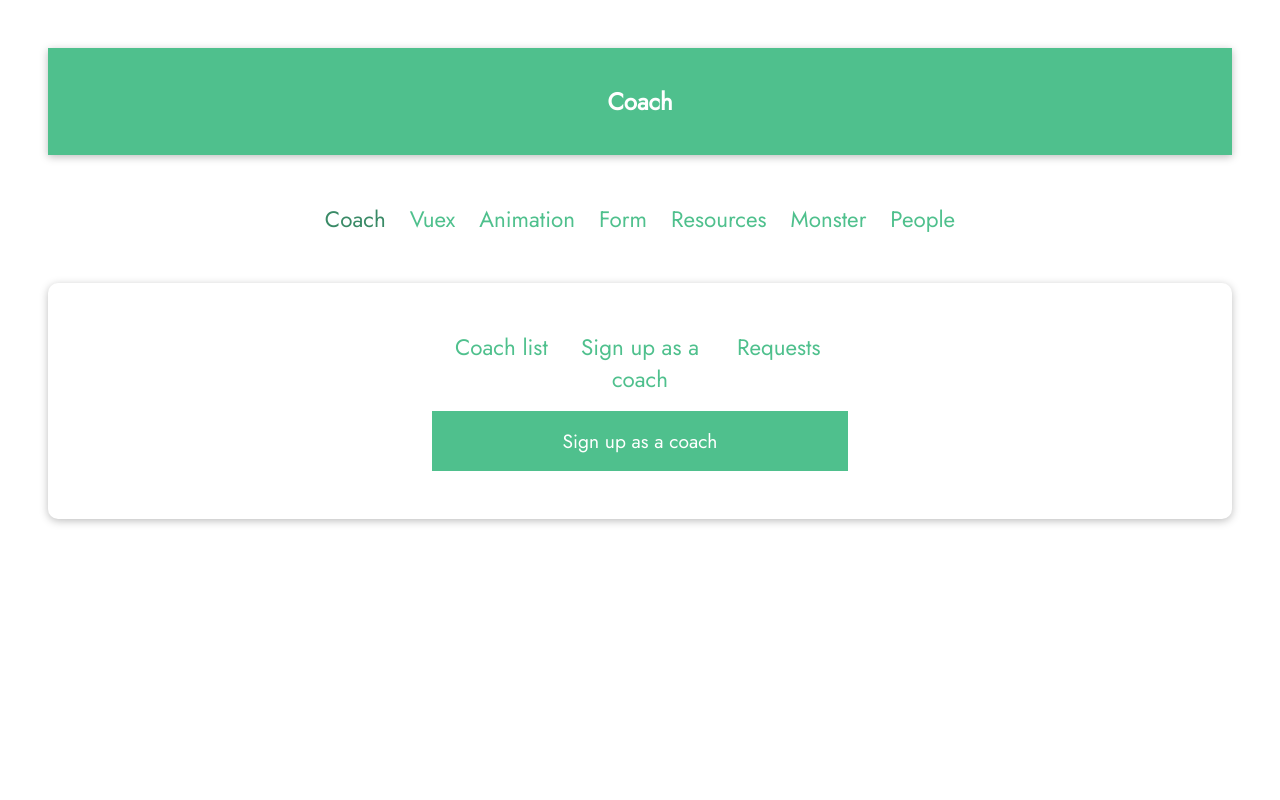
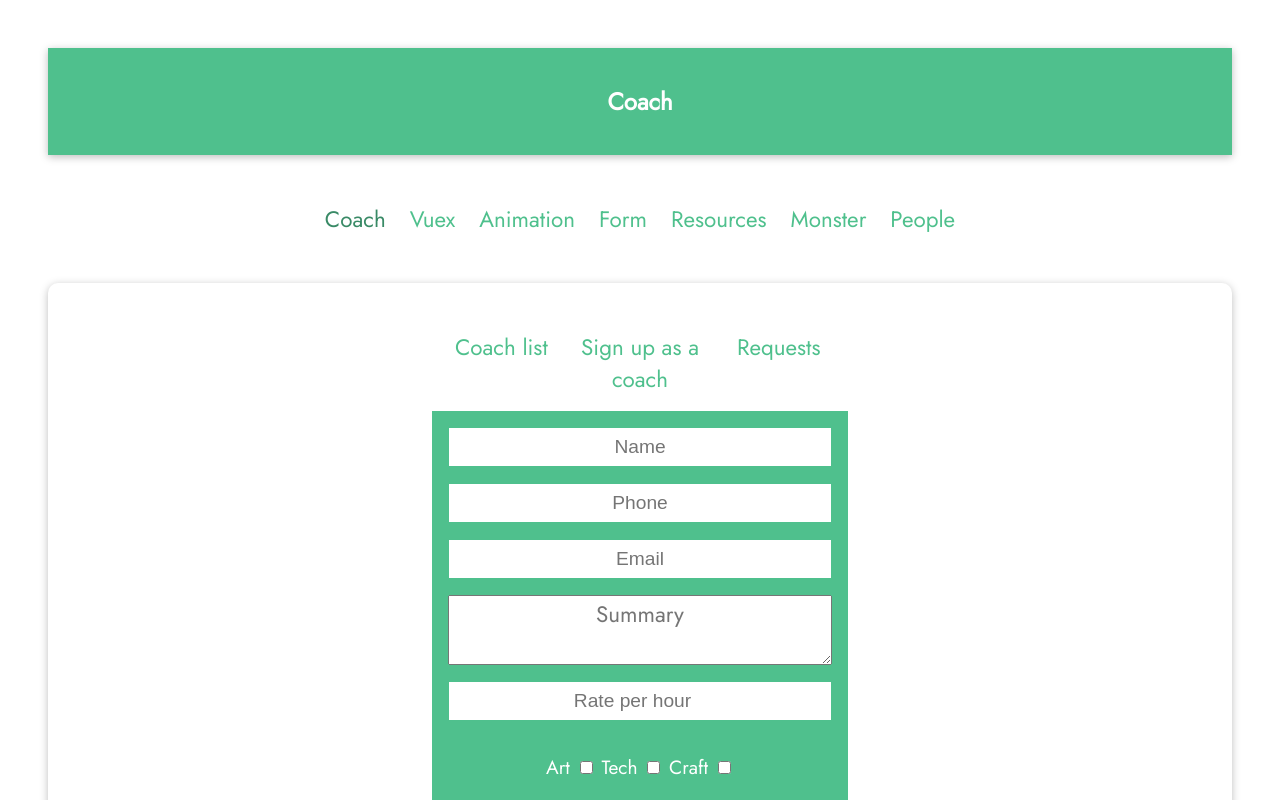
Before and after one commit to sean-xiao-zhao7/vue-style, a Vue app: page /coach/register in a window 1280 px wide. Shown: the top 800 px of the page. Built offline with nearby package versions, Linux system fonts and the light colour scheme.

Commit message:
Add register coach form

```diff
--- a/src/components/pages/coach/AddCoach.vue
+++ b/src/components/pages/coach/AddCoach.vue
@@ -1,3 +1,70 @@
+<script>
+export default {
+    data() {
+        return {
+            name: "",
+            phone: "",
+            email: "",
+            summary: "",
+            rate: null,
+            areas: [],
+        };
+    },
+    methods: {
+        submit() {},
+    },
+};
+</script>
+
 <template>
-    <div>Sign up as a coach</div>
+    <form @submit.prevent="submit">
+        <div id="form-container">
+            <input name="name" type="text" v-model="name" placeholder="Name" />
+            <input
+                name="phone"
+                type="text"
+                v-model="phone"
+                placeholder="Phone"
+            />
+            <input
+                name="email"
+                type="text"
+                v-model="email"
+                placeholder="Email"
+            />
+            <textarea
+                name="summary"
+                type="text"
+                v-model="summary"
+                placeholder="Summary"
+            ></textarea>
+            <input
+                name="rate"
+                type="number"
+                v-model="rate"
+                placeholder="Rate per hour"
+            />
+            <div>
+                Art
+                <input name="areas" type="checkbox" v-model="areas" />
+                Tech
+                <input name="areas" type="checkbox" v-model="areas" />
+                Craft
+                <input name="areas" type="checkbox" v-model="areas" />
+            </div>
+            <button type="submit">Submit</button>
+        </div>
+    </form>
 </template>
+
+<style scoped>
+#form-container {
+    display: grid;
+    grid-row-gap: 1rem;
+}
+textarea {
+    font-family: "Jost", sans-serif;
+    font-size: 1.4rem;
+    text-align: center;
+}
+</style>
```
